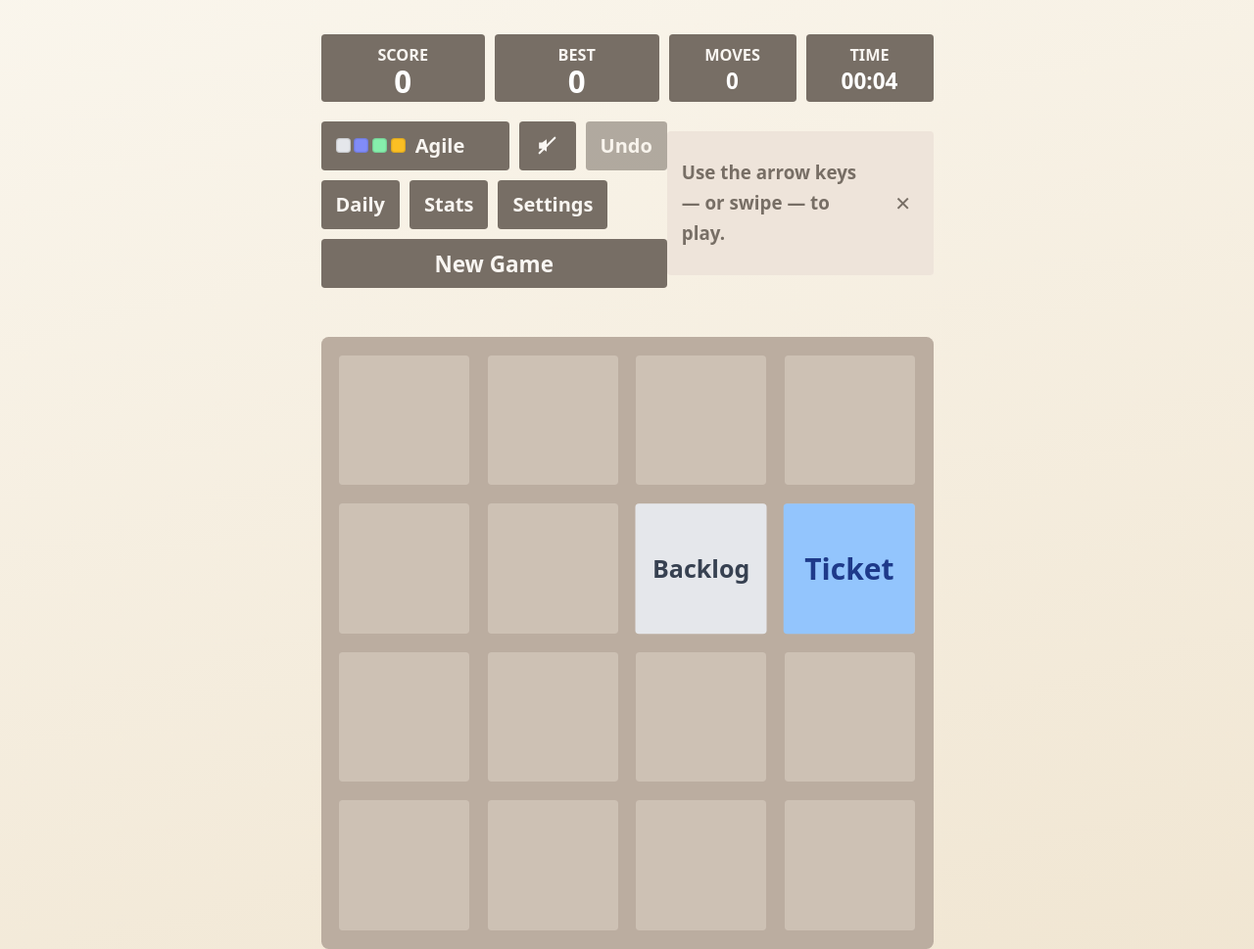
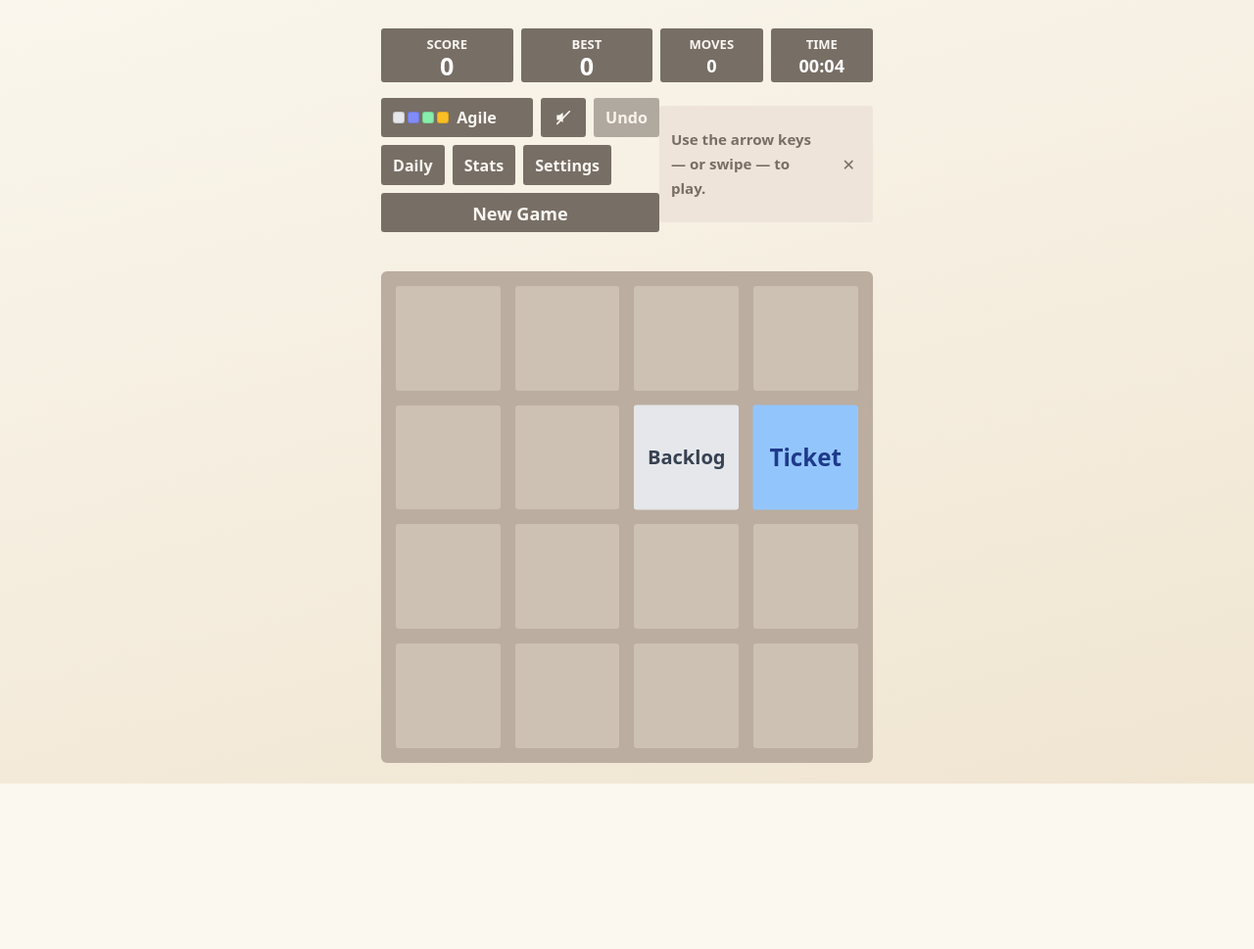
Before and after one commit to daniilperkin/2048-clone, a website: page index.html in a window 1280 px wide. Shown: the whole page at 98% size. After the commit the page ends 800 px from the top, so only its background shows below. Drawn offline with Linux system fonts and the light colour scheme.

Commit message:
fix(layout): fit the page to the viewport and unclamp the theme list
Two problems from a real browser at 100% zoom.

1. The theme dropdown cut its own labels. .theme-options used
   `left: 0; right: 0`, so the popover was exactly as wide as its trigger —
   a narrow flex item — and "Classic", "Developer", "Fibonacci", "Doodle"
   were clipped mid-letter. It now sizes to its content (width: max-content,
   min-width: 100%) bounded by the viewport, and the option name ellipsizes
   as a last resort instead of spilling.

2. A fixed `body { zoom: 1.25 }` forced a scrollbar at 100% browser zoom on
   any window shorter than ~1000px: the design is ~795px tall, so 1.25x
   needs 994px. js/application.js now fits the page instead — the CSS zoom
   stays as the no-JS default and as the upper bound:

   - measure the natural content size, then apply
     min(1.25, (viewportWidth - 8) / width, (viewportHeight - 8) / height);
   - clamp to [0.5, 1.25]: below 0.5 the text stops being readable and
     scrolling is the better trade;
   - correct against the real scroll box (up to three passes, repeated on
     the next frame) because html's min-height, margins and fixed overlays
     can still add scroll after the first measurement;
   - phones keep their own fitting (fluid container + --board-scale), so the
     inline zoom is cleared below 540px and the stylesheet's zoom: 1 rules;
   - refit on resize and on load (fonts, tiles and the first-run hint change
     the page height after the first paint).

   Two measurement traps found while testing: getBoundingClientRect() on a
   zoomed body reports the *scaled* box (the fit drifted to ~0.99 on every
   screen), and body.offsetWidth is the full viewport because a block body
   stretches — the width now comes from the widest in-flow child plus the
   body's padding, skipping .ambience/.celebration-layer, which are fixed
   full-viewport overlays.

Verified in headless Chromium at 100% zoom: 1366x768 -> zoom 0.965,
1280x800 -> 1.004, 1920x1080 -> 1.25, 900x1000 -> 1.25; 390x844 keeps the
CSS zoom and scales the board to 358px. Zero vertical/horizontal overflow at
every size, 4x4 and 5x5, zero clipped theme labels.

Tests: 252 (four new page-zoom cases: cap, short-viewport fit, resize refit,
mobile opt-out).

```diff
--- a/js/application.js
+++ b/js/application.js
@@ -24,8 +24,89 @@ window.requestAnimationFrame(() => {
   // absolute pixels), so narrow screens scale the whole board down as one
   // unit — --board-scale feeds the CSS transform and the frame height.
   const board = document.querySelector(".game-container");
-  if (board) {
-    const fitBoard = () => {
+
+  // Page scale: the desktop layout is ~540x730 CSS px at zoom 1 and the
+  // stylesheet default is zoom 1.25. A fixed zoom overflows any window
+  // shorter than that — which is exactly what happens at 100% browser zoom
+  // on a 768px-tall screen, forcing a scrollbar just to reach the board.
+  // Fit the page instead: never above 1.25 (keeps the comfortable desktop
+  // size), never below MIN_PAGE_ZOOM (past that the text stops being
+  // readable and scrolling is the better trade).
+  const page = document.body;
+  const MAX_PAGE_ZOOM = 1.25;
+  const MIN_PAGE_ZOOM = 0.5;
+
+  function fitPageZoom() {
+    if (!page) return;
+    // Phones fit themselves (fluid container + board scale), so leave the
+    // stylesheet's zoom: 1 in charge there.
+    if (typeof matchMedia !== "undefined" && matchMedia("(max-width: 540px)").matches) {
+      page.style.zoom = "";
+      return;
+    }
+    page.style.zoom = "1"; // measure the natural size, not the fitted one
+    // offsetHeight is the body's own layout height (immune to zoom; a
+    // getBoundingClientRect() read reports the scaled box and drifted the fit
+    // to ~0.99 everywhere). Width is different: a block body stretches to the
+    // viewport, so its offsetWidth says nothing about the content — use the
+    // widest child plus the body's horizontal padding instead.
+    const style = window.getComputedStyle(page);
+    const paddingX = (parseFloat(style.paddingLeft) || 0) + (parseFloat(style.paddingRight) || 0);
+    let contentWidth = 0;
+    for (const child of page.children) {
+      // Full-viewport overlays (.ambience, .celebration-layer) are fixed and
+      // would report the viewport width; only in-flow children describe the
+      // page's real content width.
+      const element = /** @type {HTMLElement} */ (child);
+      const childStyle = window.getComputedStyle(element);
+      if (childStyle.position === "fixed" || childStyle.position === "absolute") continue;
+      if (element.offsetWidth > contentWidth) contentWidth = element.offsetWidth;
+    }
+    const naturalHeight = page.scrollHeight || page.offsetHeight;
+    const naturalWidth = contentWidth ? contentWidth + paddingX : page.offsetWidth;
+    if (!naturalHeight || !naturalWidth) {
+      page.style.zoom = ""; // no layout (jsdom/headless): keep the CSS default
+      return;
+    }
+    const viewport = window.visualViewport;
+    const viewportWidth = (viewport && viewport.width) || window.innerWidth;
+    const viewportHeight = (viewport && viewport.height) || window.innerHeight;
+    let scale = Math.max(
+      MIN_PAGE_ZOOM,
+      Math.min(
+        MAX_PAGE_ZOOM,
+        (viewportWidth - 8) / naturalWidth,
+        (viewportHeight - 8) / naturalHeight
+      )
+    );
+    const apply = (value) => {
+      page.style.zoom = String(Math.round(value * 1000) / 1000);
+    };
+    // Correct against the real scroll box until it fits. Reads happen after
+    // a forced layout, and the loop is repeated on the next frame because a
+    // freshly applied zoom can report the previous layout.
+    const correct = () => {
+      for (let pass = 0; pass < 3; pass += 1) {
+        const scrollHeight = document.documentElement.scrollHeight;
+        const scrollWidth = document.documentElement.scrollWidth;
+        if (scrollHeight <= viewportHeight && scrollWidth <= viewportWidth) return;
+        const fix = Math.min(
+          viewportHeight / Math.max(scrollHeight, 1),
+          viewportWidth / Math.max(scrollWidth, 1)
+        );
+        const next = Math.max(MIN_PAGE_ZOOM, scale * fix * 0.998);
+        if (next >= scale - 0.001) return;
+        scale = next;
+        apply(scale);
+      }
+    };
+    apply(scale);
+    correct();
+    if (typeof requestAnimationFrame === "function") requestAnimationFrame(correct);
+  }
+
+  function fitBoard() {
+    if (!board) return;
     const parent = board.parentElement;
     const available = parent ? parent.clientWidth : 0;
     if (!available) return; // hidden/headless: keep the design size
@@ -40,10 +121,19 @@ window.requestAnimationFrame(() => {
     const heightScale = heightBudget > 0 ? heightBudget / 500 : widthScale;
     const scale = Math.max(0.45, Math.min(1, widthScale, heightScale));
     document.documentElement.style.setProperty("--board-scale", String(scale));
+  }
+
+  // Page zoom first: the board measures its own top edge against it. The
+  // load refit matters because fonts, tiles and the hint change the page
+  // height after the first paint.
+  fitPageZoom();
+  fitBoard();
+  const refit = () => {
+    fitPageZoom();
+    fitBoard();
   };
-    fitBoard();
-    window.addEventListener("resize", fitBoard);
-  }
+  window.addEventListener("resize", refit);
+  window.addEventListener("load", refit);
 
   // The board markup ships as 4x4; other sizes rebuild the cell grid with
   // the same roles, so screen readers always get the full board.
--- a/style/main.css
+++ b/style/main.css
@@ -1656,7 +1656,13 @@ body.reduced-motion .board-shake {
   z-index: 300;
   top: calc(100% + 6px);
   left: 0;
-  right: 0;
+  /* The trigger is a narrow flex item. right: 0 used to clamp the list to
+   * the trigger's width, which cut the longer theme names ("Fibonacc",
+   * "Develope"). Size to the content instead and let it grow past the
+   * trigger, bounded so it never leaves the viewport. */
+  width: max-content;
+  min-width: 100%;
+  max-width: min(320px, calc(100vw - 32px));
   margin: 0;
   padding: 6px;
   list-style: none;
@@ -1691,6 +1697,9 @@ body.reduced-motion .board-shake {
 }
 .theme-option-name {
   flex: 1 1 auto;
+  overflow: hidden;
+  text-overflow: ellipsis;
+  white-space: nowrap;
 }
 body.dark .theme-options {
   background: #23232d;
```
Also changed, not shown: test/polish.test.js (+81 -0 lines). Lines whose indentation alone changed are shown as unchanged.
